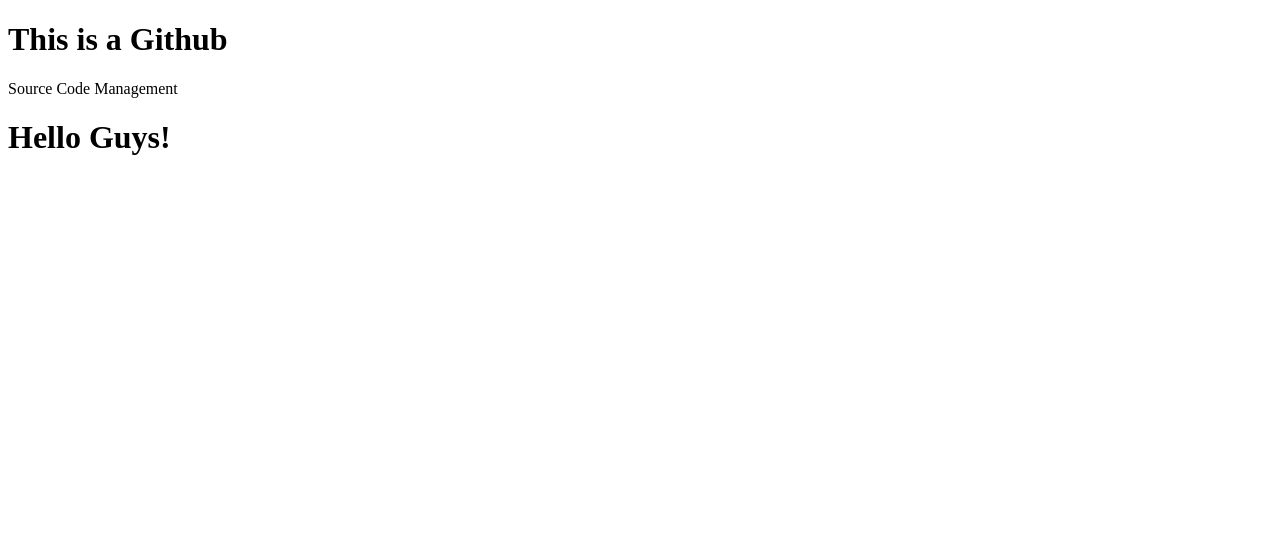
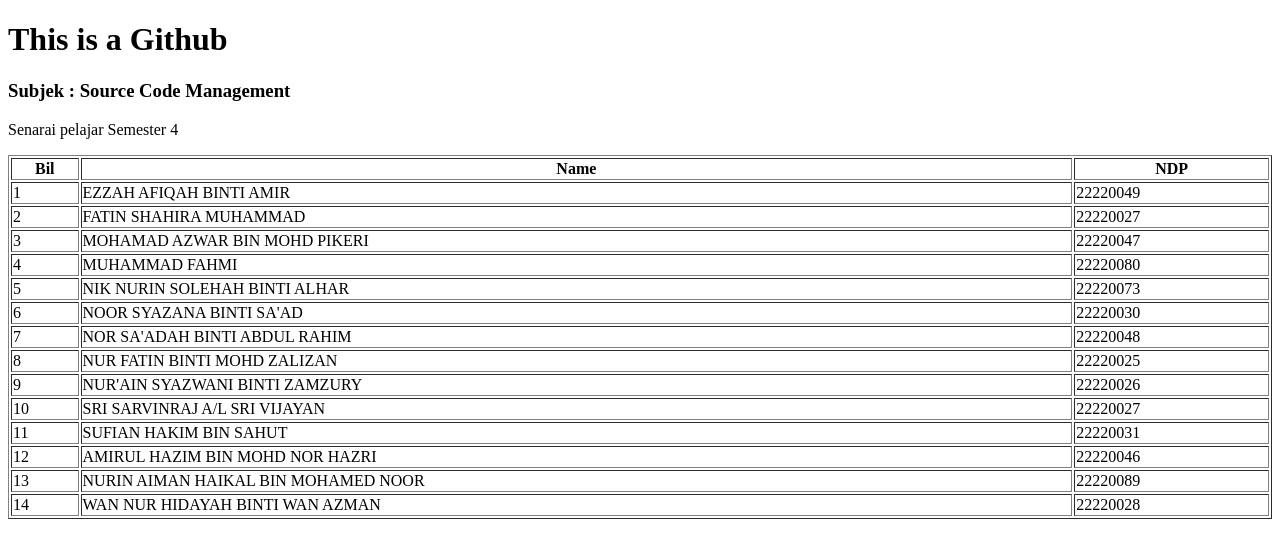
Before and after one commit to ezzahafiqah/amalifinal.io, a plain HTML site: page index.html in a window 1280 px wide. Drawn offline with Linux system fonts and the light colour scheme.

Commit message:
Update index.html
Masukkan kod aturcara jadual seperti di rajah 2

```diff
--- a/index.html
+++ b/index.html
@@ -7,8 +7,86 @@
     <title>Source Code Managemenet</title>
 </head>
 <body>
-    <h1>This is a Github</h1>
-    <p>Source Code Management</p>
-    <h1>Hello Guys!</h1>
+   <h1>This is a Github</h1>
+    <h3>Subjek : Source Code Management</h3>
+    <p>Senarai pelajar Semester 4</p>
+
+    <table border="1" style="width: 100%;">
+        <tr>
+            <th>Bil</th>
+            <th>Name</th>
+            <th>NDP</th>
+        </tr>
+        <tr>
+            <td>1</td>
+            <td>EZZAH AFIQAH BINTI AMIR</td>
+            <td>22220049</td>
+        </tr>
+        <tr>
+            <td>2</td>
+            <td>FATIN SHAHIRA MUHAMMAD</td>
+            <td>22220027</td>
+        </tr>
+        <tr>
+            <td>3</td>
+            <td>MOHAMAD AZWAR BIN MOHD PIKERI</td>
+            <td>22220047</td>
+        </tr>
+        <tr>
+            <td>4</td>
+            <td>MUHAMMAD FAHMI</td>
+            <td>22220080</td>
+        </tr>
+        <tr>
+            <td>5</td>
+            <td>NIK NURIN SOLEHAH BINTI ALHAR</td>
+            <td>22220073</td>
+        </tr>
+        <tr>
+            <td>6</td>
+            <td>NOOR SYAZANA BINTI SA'AD</td>
+            <td>22220030</td>
+        </tr>
+        <tr>
+            <td>7</td>
+            <td>NOR SA'ADAH BINTI ABDUL RAHIM</td>
+            <td>22220048</td>
+        </tr>
+        <tr>
+            <td>8</td>
+            <td>NUR FATIN BINTI MOHD ZALIZAN</td>
+            <td>22220025</td>
+        </tr>
+        <tr>
+            <td>9</td>
+            <td>NUR'AIN SYAZWANI BINTI ZAMZURY</td>
+            <td>22220026</td>
+        </tr>
+        <tr>
+            <td>10</td>
+            <td>SRI SARVINRAJ A/L SRI VIJAYAN</td>
+            <td>22220027</td>
+        </tr>
+        <tr>
+            <td>11</td>
+            <td>SUFIAN HAKIM BIN SAHUT</td>
+            <td>22220031</td>
+        </tr>
+        <tr>
+            <td>12</td>
+            <td>AMIRUL HAZIM BIN MOHD NOR HAZRI</td>
+            <td>22220046</td>
+        </tr>
+        <tr>
+            <td>13</td>
+            <td>NURIN AIMAN HAIKAL BIN MOHAMED NOOR</td>
+            <td>22220089</td>
+        </tr>
+        <tr>
+            <td>14</td>
+            <td>WAN NUR HIDAYAH BINTI WAN AZMAN</td>
+            <td>22220028</td>
+        </tr>
+    </table>
 </body>
 </html>
```
